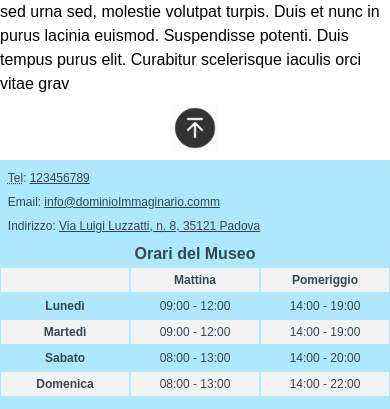
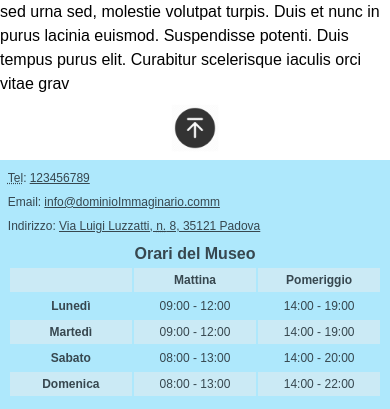
Before and after one commit to EliaBergamin/Progetto-TecWeb, a PHP site: page /html/mostre.html in a window 390 px wide; the page is wider, and only the part inside the window is pictured. Shown: the part 3717-4126 px from the top of that part. Run offline with PHP 8.4, Linux system fonts and the light colour scheme; some web fonts are replaced.

Commit message:
fix larghezza tabella orari per mobile

```diff
--- a/public/css/mini.css
+++ b/public/css/mini.css
@@ -0,0 +1,7 @@
+#orari-museo {
+    min-width: 10rem;
+}
+
+#orari-museo td {
+    min-width: 7rem;
+}
--- a/public/css/style.css
+++ b/public/css/style.css
@@ -14,6 +14,7 @@
   --contentbgcolor: #FFF;
   --linkcolor: #1a32cb;
   --visitedcolor: #F3C42B;
+  --alterntable: #cbeaf5;
 }
 
 @font-face {
@@ -340,7 +341,7 @@ footer h2 {
 #orari-museo tr:nth-child(even),
 #orari-museo thead th,
 #orari-museo thead td {
-  background-color: #f2f2f2;
+  background-color: var(--alterntable);
 }
 
 #orari-museo tr:nth-child(odd) {
```
